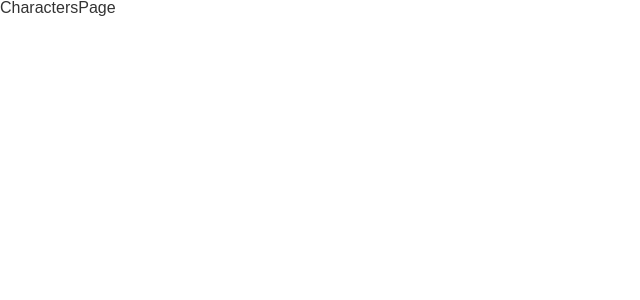
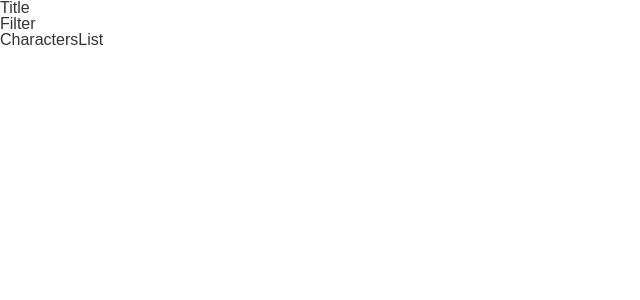
Before and after one commit to leesunmin1231/Musinsa, a React (Create React App) app: page / in a window 1280 px wide. Shown: the top 300 px of the page, without its empty margins (0-640 px from the left). Built offline with nearby package versions, Linux system fonts and the light colour scheme.

Commit message:
feat: 컴포넌트 분리

```diff
--- /dev/null
+++ b/src/components/CharactersList/Character/index.tsx
@@ -0,0 +1,5 @@
+import React from "react";
+
+export default function Character() {
+  return <div>Character</div>;
+}
--- /dev/null
+++ b/src/components/CharactersList/index.tsx
@@ -0,0 +1,5 @@
+import React from "react";
+
+export default function CharactersList() {
+  return <div>CharactersList</div>;
+}
--- /dev/null
+++ b/src/components/Filter/index.tsx
@@ -0,0 +1,5 @@
+import React from "react";
+
+export default function Filter() {
+  return <div>Filter</div>;
+}
--- /dev/null
+++ b/src/components/Title/index.tsx
@@ -0,0 +1,5 @@
+import React from "react";
+
+export default function Title() {
+  return <div>Title</div>;
+}
--- a/src/pages/CharactersPage.tsx
+++ b/src/pages/CharactersPage.tsx
@@ -1,5 +1,14 @@
-import React from "react";
+import React from 'react';
+import Title from '../components/Title';
+import Filter from '../components/Filter';
+import CharactersList from '../components/CharactersList';
 
 export default function CharactersPage() {
-  return <div>CharactersPage</div>;
+  return (
+    <div>
+      <Title />
+      <Filter />
+      <CharactersList />
+    </div>
+  );
 }
```
Also changed, not shown: .eslintrc.json (added), 1 other file (tests, documents, lock files or other folders).
